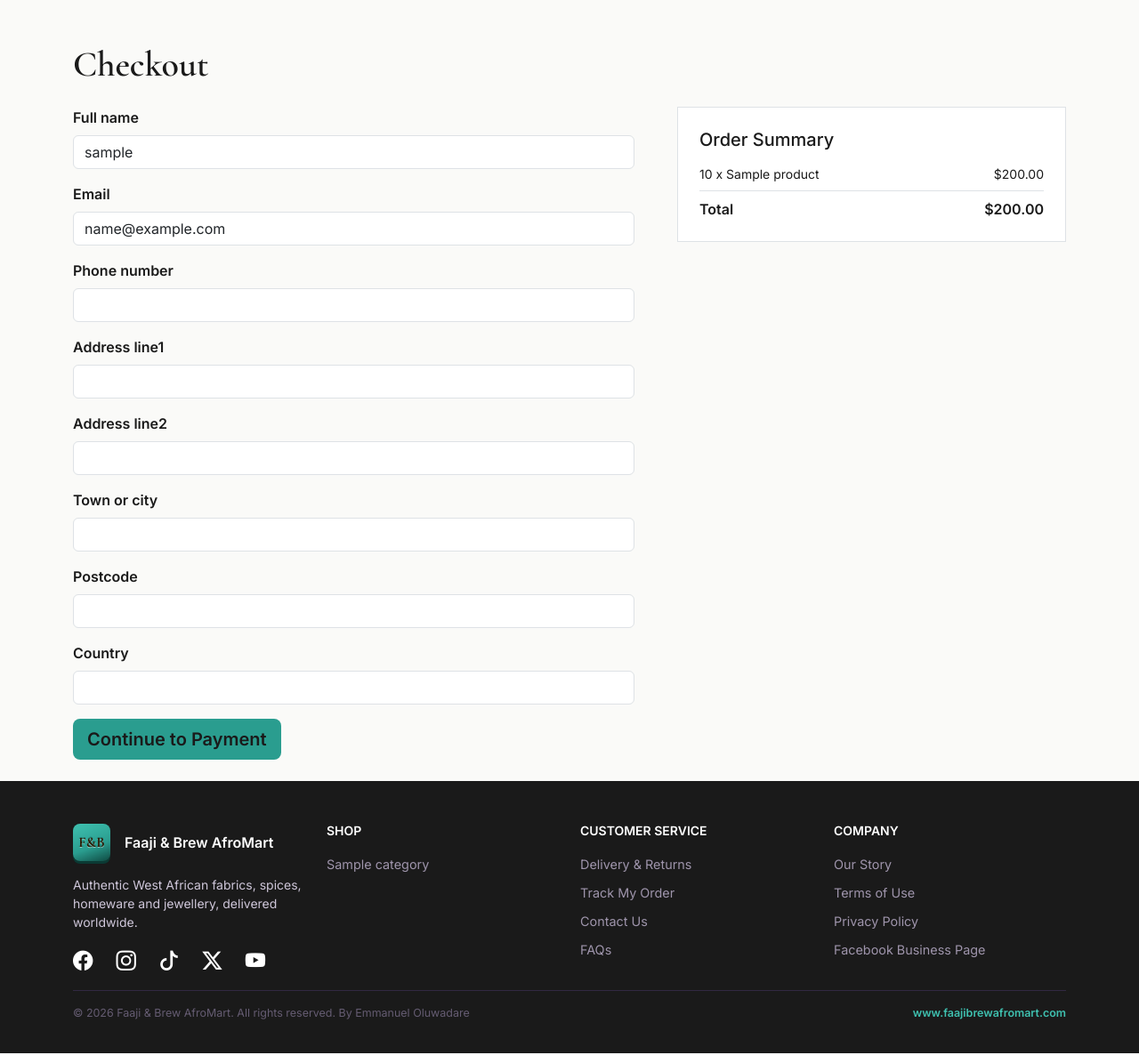
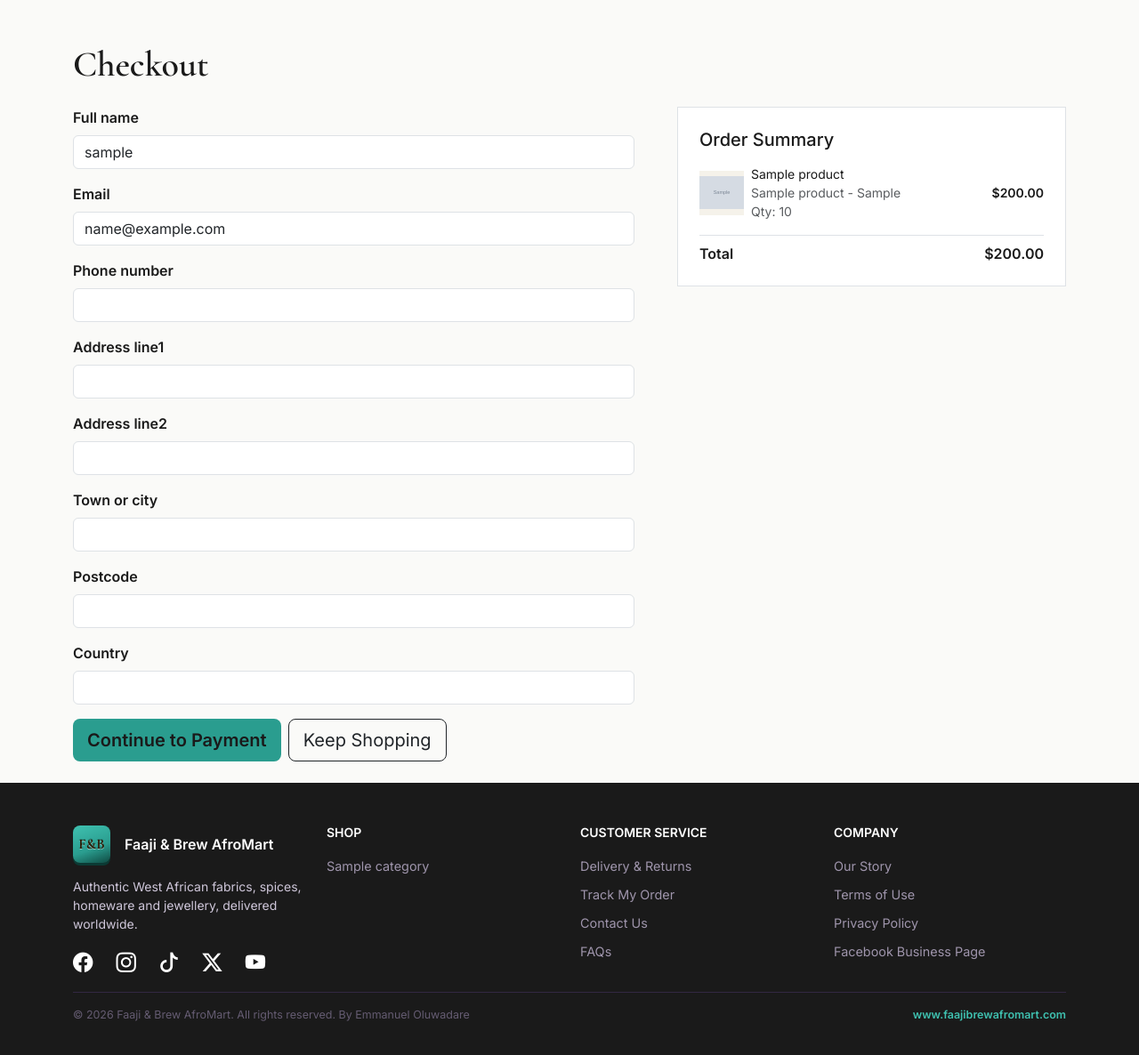
Before and after one commit to Emmy-Dare274/faaji-brew-afromart, a Django app: page /checkout/ in a window 1280 px wide. Shown: the part 108-1294 px from the top of the page at 89% size. Run offline with Django 5.2, Linux system fonts and the light colour scheme; a user stored in the database is signed in; tables that the repository leaves empty hold one stand-in row (values such as "Sample post"); grey boxes marked "Sample" are stand-in pictures.

Commit message:
fix: mini-cart shows full basket contents with scrolling, checkout summary shows product images, add Keep Shopping button

```diff
--- a/checkout/templates/checkout/checkout.html
+++ b/checkout/templates/checkout/checkout.html
@@ -16,16 +16,30 @@
                     {% endif %}
                 </div>
                 {% endfor %}
-                <button type="submit" class="btn btn-teal btn-lg">Continue to Payment</button>
+                <div class="d-flex gap-2">
+                    <button type="submit" class="btn btn-teal btn-lg">Continue to Payment</button>
+                    <a href="{% url 'products:product_list' %}" class="btn btn-outline-dark btn-lg">Keep Shopping</a>
+                </div>
             </form>
         </div>
         <div class="col-md-5">
             <div class="bg-white border p-4">
                 <h5 class="mb-3">Order Summary</h5>
                 {% for item in basket.items.all %}
-                <div class="d-flex justify-content-between small mb-2">
-                    <span>{{ item.quantity }} x {{ item.product.name }}</span>
-                    <span>${{ item.line_total|floatformat:2 }}</span>
+                <div class="d-flex align-items-center gap-2 mb-3">
+                    {% with item.product.primary_image as image %}
+                        {% if image %}
+                            <img src="{{ image.image.url }}" alt="{{ item.product.name }}" style="width: 50px; height: 50px; object-fit: contain; background: #f5f2ea; flex-shrink: 0;">
+                        {% else %}
+                            <div style="width: 50px; height: 50px; background: var(--indigo-deep); flex-shrink: 0;"></div>
+                        {% endif %}
+                    {% endwith %}
+                    <div class="flex-grow-1 small">
+                        <div>{{ item.product.name }}</div>
+                        {% if item.variant %}<div class="text-muted">{{ item.variant }}</div>{% endif %}
+                        <div class="text-muted">Qty: {{ item.quantity }}</div>
+                    </div>
+                    <div class="small fw-semibold">${{ item.line_total|floatformat:2 }}</div>
                 </div>
                 {% endfor %}
                 <div class="d-flex justify-content-between fw-bold border-top pt-2 mt-2">
--- a/static/css/style.css
+++ b/static/css/style.css
@@ -199,6 +199,12 @@ h1, h2, h3 {
     font-size: 1.3rem;
     line-height: 1;
     color: #999;
+}
+
+.mini-cart-items {
+    max-height: 240px;
+    overflow-y: auto;
+    margin-bottom: 12px;
 }
 
 .mini-cart-item {
--- a/static/js/basket.js
+++ b/static/js/basket.js
@@ -29,12 +29,18 @@ document.addEventListener("DOMContentLoaded", function () {
     });
 
     function populateMiniCart(data) {
-        var itemHtml =
-            '<img src="' + data.product_image + '" alt="' + data.product_name + '">' +
-            '<div><p class="fw-semibold mb-0 small">' + data.product_name + '</p>' +
-            (data.variant ? '<p class="text-muted small mb-0">' + data.variant + '</p>' : '') +
-            '<p class="text-muted small mb-0">Qty: ' + data.quantity + '</p></div>';
-        document.getElementById("miniCartItem").innerHTML = itemHtml;
+        document.getElementById("miniCartAddedMsg").textContent = "Added " + data.added_product_name + " to your basket";
+        document.getElementById("miniCartCountLabel").textContent = "Your Basket (" + data.basket_item_count + ")";
+
+        var itemsHtml = data.items.map(function (item) {
+            return '<div class="mini-cart-item">' +
+                '<img src="' + item.product_image + '" alt="' + item.product_name + '">' +
+                '<div><p class="fw-semibold mb-0 small">' + item.product_name + '</p>' +
+                (item.variant ? '<p class="text-muted small mb-0">' + item.variant + '</p>' : '') +
+                '<p class="text-muted small mb-0">Qty: ' + item.quantity + ' &middot; $' + item.line_total + '</p></div>' +
+                '</div>';
+        }).join('');
+        document.getElementById("miniCartItems").innerHTML = itemsHtml;
         document.getElementById("miniCartTotal").textContent = "$" + data.basket_total;
 
         var noteEl = document.getElementById("miniCartDeliveryNote");
--- a/templates/base.html
+++ b/templates/base.html
@@ -69,10 +69,11 @@
                             </a>
                             <div id="miniCartDropdown" class="mini-cart-dropdown">
                                 <div class="mini-cart-header">
-                                    <span><i class="bi bi-check-circle-fill" style="color: var(--teal);"></i> Added to your basket</span>
+                                    <span><i class="bi bi-check-circle-fill" style="color: var(--teal);"></i> <span id="miniCartAddedMsg">Added to your basket</span></span>
                                     <button type="button" class="mini-cart-close" aria-label="Close">&times;</button>
                                 </div>
-                                <div id="miniCartItem" class="mini-cart-item"></div>
+                                <p class="small fw-semibold text-uppercase mb-2" id="miniCartCountLabel">Your Basket</p>
+                                <div id="miniCartItems" class="mini-cart-items"></div>
                                 <div id="miniCartDeliveryNote" class="free-delivery-banner"></div>
                                 <div class="d-flex justify-content-between fw-bold border-top pt-2 mb-3">
                                     <span>Total</span>
```
Also changed, not shown: basket/views.py (+12 -5 lines).
